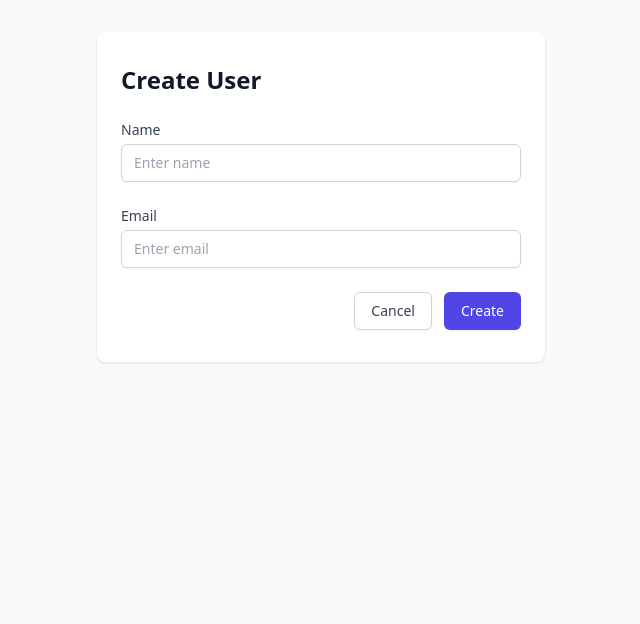
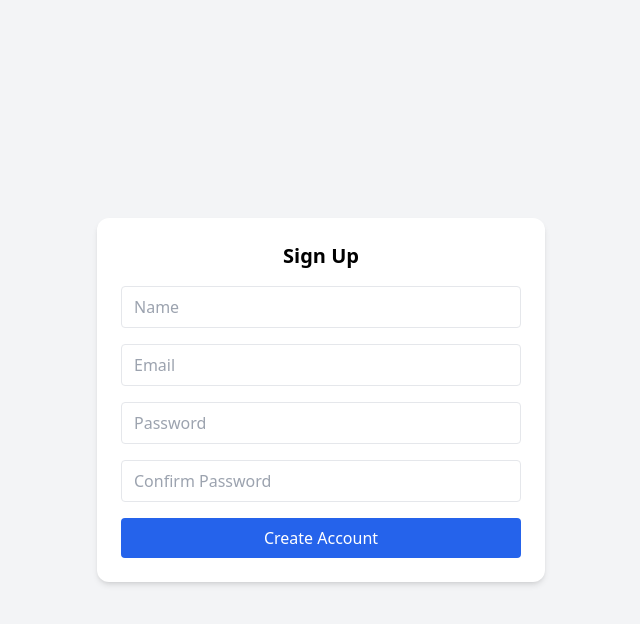
Before and after one commit to fraternity25/nextjs-postgresql-crud, a Next.js app: page /auth/signup in a window 1280 px wide. Shown: the top 624 px of the page, without its empty margins (319-959 px from the left). Built offline with nearby package versions, Linux system fonts and the light colour scheme.

Commit message:
modified:   pages/auth/index.js modified:   pages/auth/signup.js deleted:    pages/signup.js

```diff
--- a/pages/auth/index.js
+++ b/pages/auth/index.js
@@ -23,7 +23,7 @@ export default function AuthLanding() {
         Login
       </Link>
       <Link
-        href="/signup"
+        href="/auth/signup"
         className="inline-flex items-center justify-center rounded-md border border-transparent bg-indigo-600 px-4 py-2 text-sm font-medium text-white shadow-sm hover:bg-indigo-700 focus:outline-none focus:ring-2 focus:ring-indigo-500 focus:ring-offset-2"
       >
         Sign Up
--- a/pages/auth/signup.js
+++ b/pages/auth/signup.js
@@ -1,15 +1,9 @@
-import UserForm from '@/components/UserForm';
+import SignupForm from '@/components/SignupForm';
 
 export default function SignupPage() {
-  const handleSubmit = async (userData) => {
-    const res = await fetch('/api/auth/signup', {
-      method: 'POST',
-      body: JSON.stringify(userData),
-      headers: { 'Content-Type': 'application/json' }
-    });
-    if (!res.ok) throw new Error('Signup failed');
-    // maybe route to login page here
-  };
-
-  return <UserForm onSubmit={handleSubmit} mode="signup" />;
+  return (
+    <div className="min-h-screen flex items-center justify-center bg-gray-100">
+      <SignupForm />
+    </div>
+  );
 }
--- a/pages/signup.js
+++ /dev/null
@@ -1,9 +0,0 @@
-import SignupForm from '@/components/SignupForm';
-
-export default function SignupPage() {
-  return (
-    <div className="min-h-screen flex items-center justify-center bg-gray-100">
-      <SignupForm />
-    </div>
-  );
-}
```
